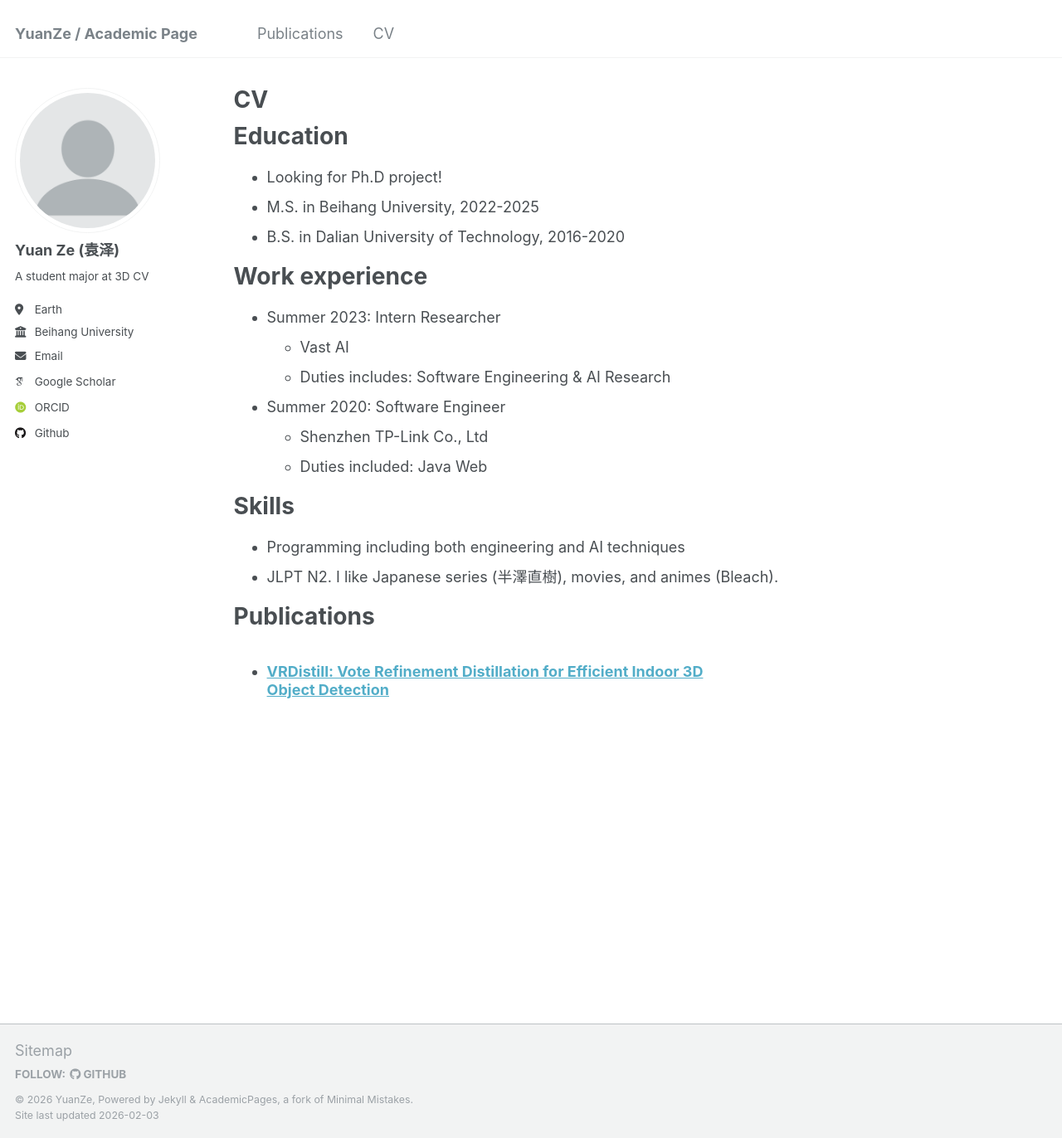
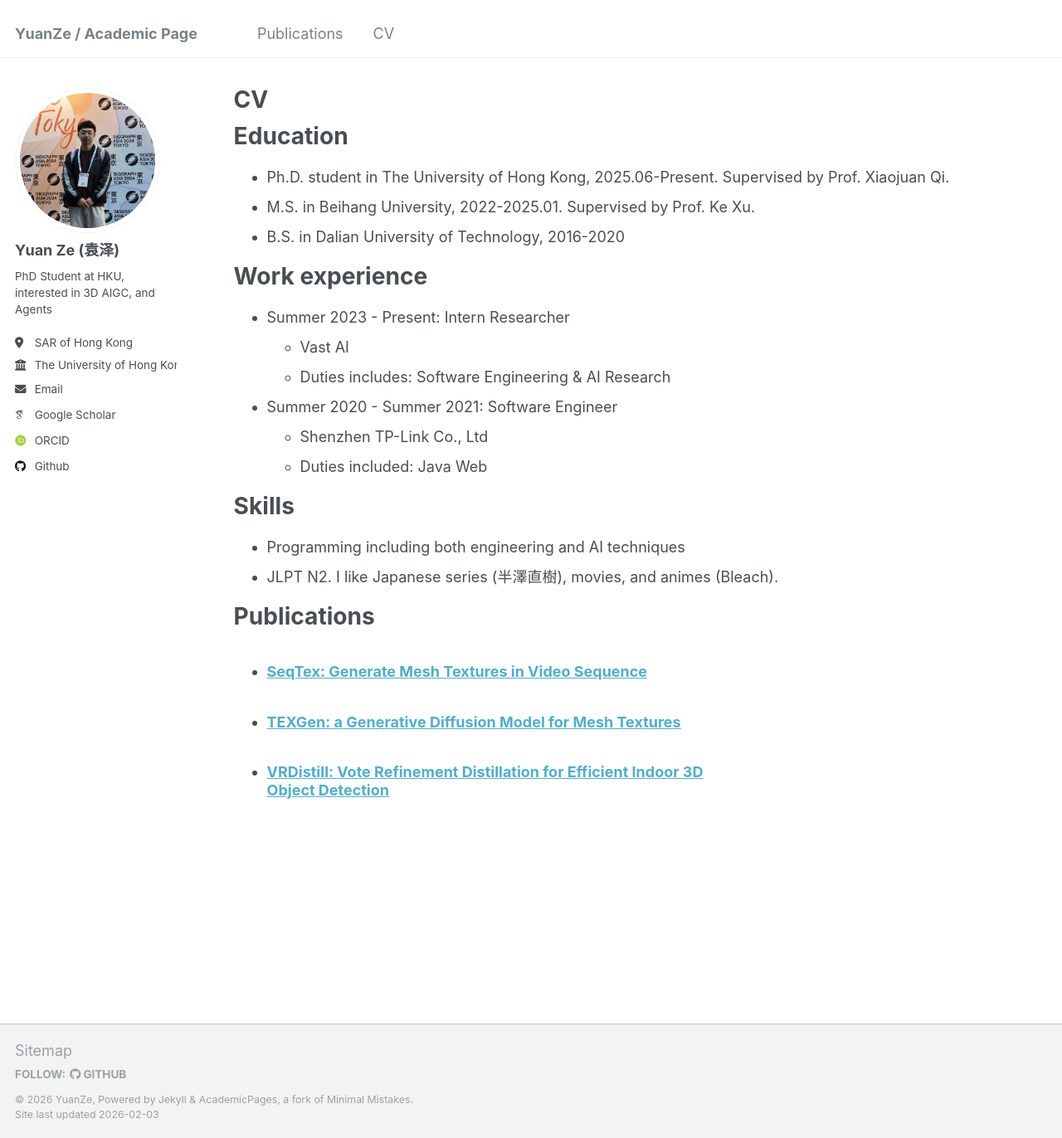
Before and after one commit to yuanze1024/academicpages, a Jekyll site: the page built from _pages/cv.md, in a window 1280 px wide and 1372 px high. Shown: the whole window at 83% size. Built offline with Jekyll 4.4.1, drawn with Linux system fonts in a browser that asks for light colours; some web fonts are replaced.

Commit message:
feat: update personal and site information, add new publications, and refine Docker build environment.

````diff
--- a/_config.yml
+++ b/_config.yml
@@ -12,8 +12,8 @@ title                    : "YuanZe / Academic Page"
 title_separator          : "-"
 name                     : &name "YuanZe"
 description              : &description "My academic page"
-url                      : https://yuanze1024.github.io # the base hostname & protocol for your site e.g. "https://mmistakes.github.io"
-baseurl                  : "/academicpages" # the subpath of your site, e.g. "/blog"
+url                      : https://yuanze.me # the base hostname & protocol for your site e.g. "https://mmistakes.github.io"
+baseurl                  : "" # the subpath of your site, e.g. "/blog"
 repository               : "yuanze1024/academicpages"
 
 # Site Author - The following control what appear as part of the author content on the side bar.
@@ -24,9 +24,9 @@ author:
   avatar           : "profile.png"
   name             : "Yuan Ze (袁泽)"
   pronouns         : # example: "she/her"
-  bio              : "A student major at 3D CV"
-  location         : "Earth"
-  employer         : "Beihang University"
+  bio              : "PhD Student at HKU, interested in 3D AIGC, and Agents"
+  location         : "SAR of Hong Kong"
+  employer         : "The University of Hong Kong"
   uri              : # URL
   email            : "yuanze1024@gmail.com"
 
--- a/_pages/cv.md
+++ b/_pages/cv.md
@@ -11,17 +11,17 @@ redirect_from:
 
 Education
 ======
-* Looking for Ph.D project!
-* M.S. in Beihang University, 2022-2025
+* Ph.D. student in The University of Hong Kong, 2025.06-Present. Supervised by Prof. Xiaojuan Qi.
+* M.S. in Beihang University, 2022-2025.01. Supervised by Prof. Ke Xu.
 * B.S. in Dalian University of Technology, 2016-2020
 
 Work experience
 ======
-* Summer 2023: Intern Researcher
+* Summer 2023 - Present: Intern Researcher
   * Vast AI
   * Duties includes: Software Engineering & AI Research
 
-* Summer 2020: Software Engineer
+* Summer 2020 - Summer 2021: Software Engineer
   * Shenzhen TP-Link Co., Ltd
   * Duties included: Java Web
 
--- /dev/null
+++ b/_publications/2025-12-03-SeqTex.md
@@ -0,0 +1,22 @@
+---
+title: "SeqTex: Generate Mesh Textures in Video Sequence"
+collection: publications
+category: conferences
+permalink: /publication/2025-12-03-SeqTex
+excerpt: '**First Author** <br> SeqTex treats 3D texture generation as sequence generation task using video diffusion priors.'
+date: 2025-12-03
+venue: "SIGGRAPH Asia 2025 (Conference Track)"
+paperurl: 'https://arxiv.org/pdf/2507.04285'
+---
+
+**First Author**
+
+Recommended citation:
+```bib
+@inproceedings{yuan2025seqtex,
+  title={SeqTex: Generate Mesh Textures in Video Sequence},
+  author={Yuan, Ze and Yu, Xin and Sun, Yangtian and Guo, Yuan-Chen and Cao, Yan-Pei and Liang, Ding and Qi, Xiaojuan},
+  booktitle={SIGGRAPH Asia 2025 Conference Papers},
+  year={2025}
+}
+```
````
Also changed, not shown: _pages/about.md (+5 -2 lines), _publications/2024-10-28-VRDistill.md (+1 -1 lines), _publications/2024-12-03-TEXGen.md (added, +24 -0 lines), images/profile.png, 2 other files.
